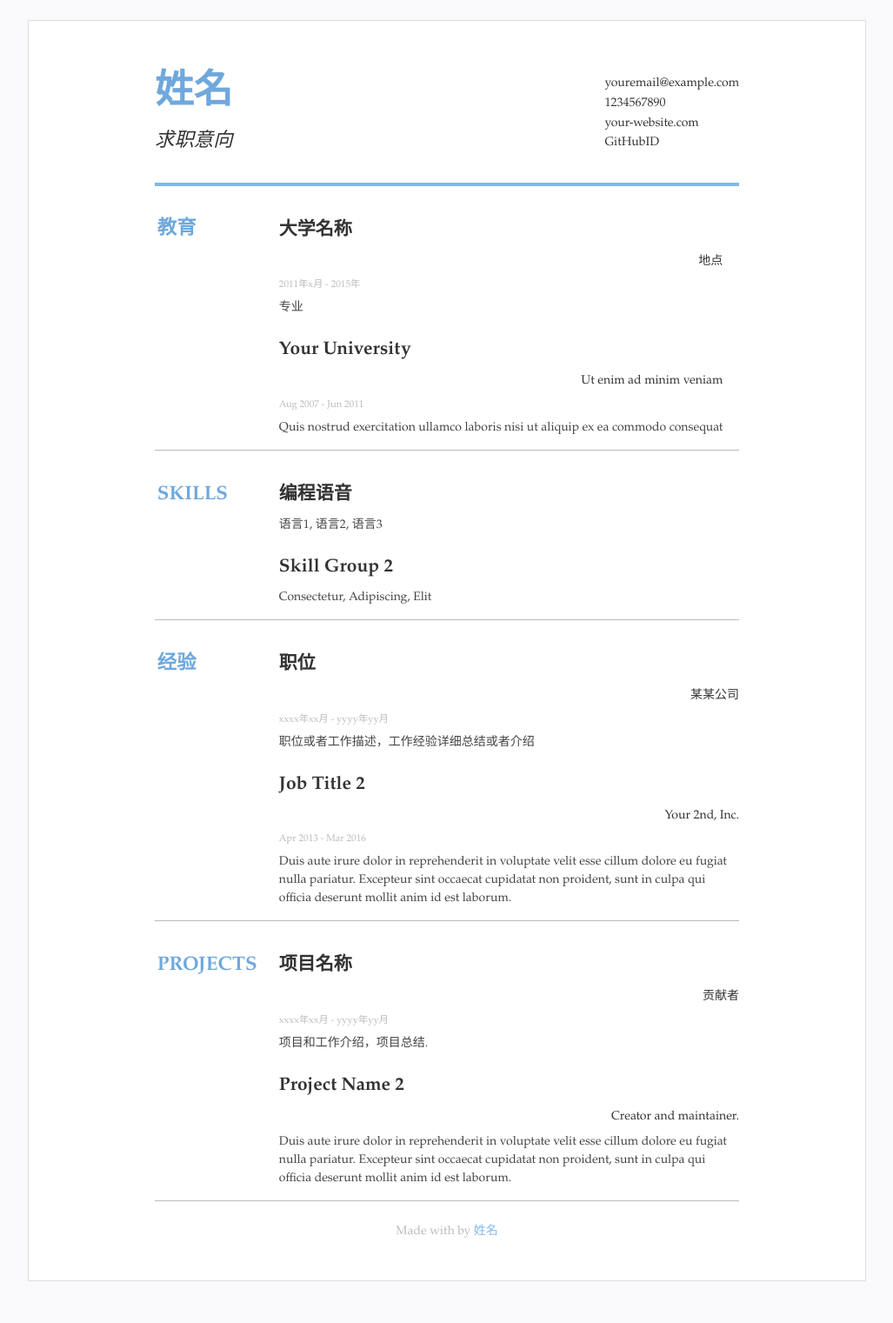
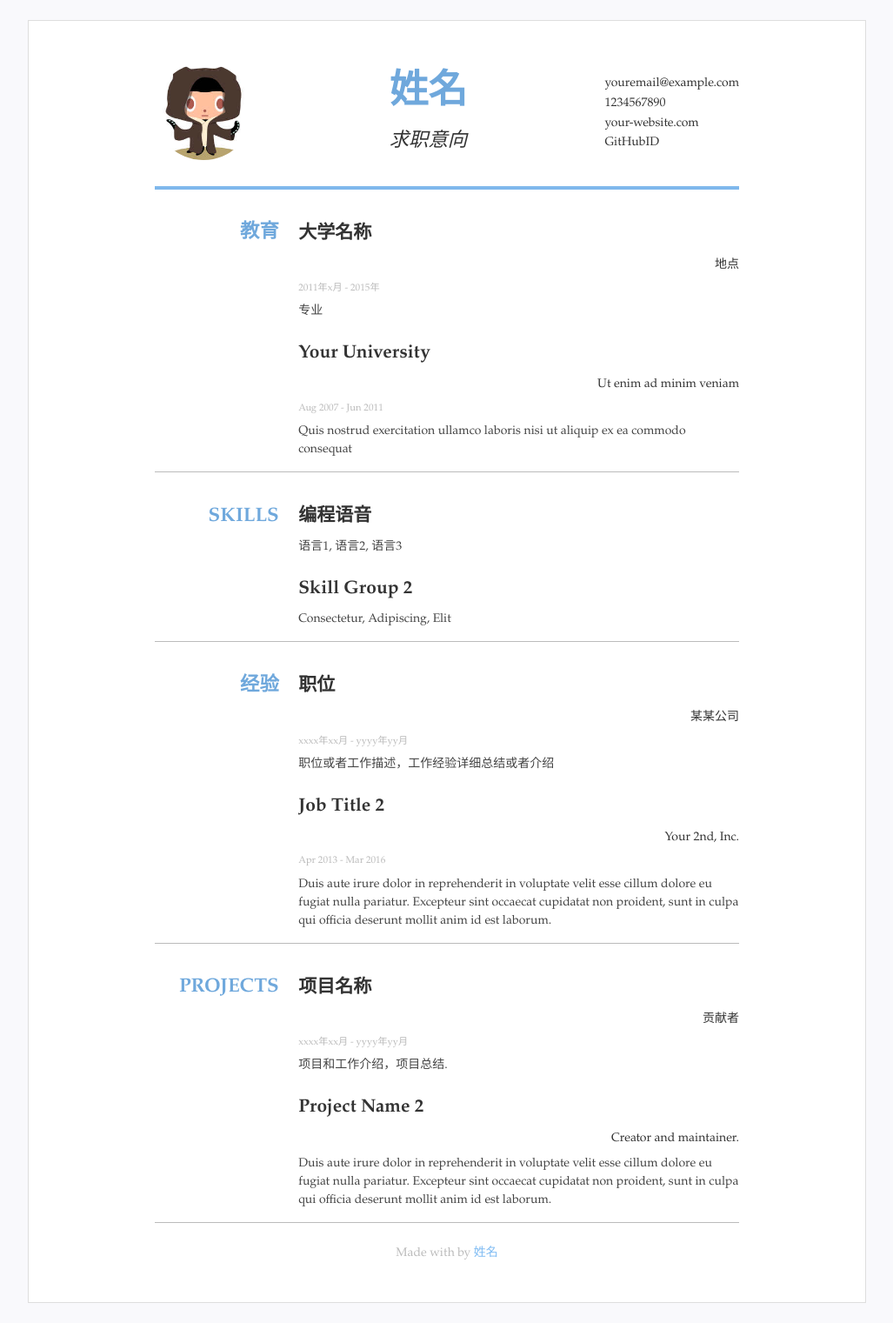
Before and after one commit to NewFuture/CV, a Jekyll site: the page built from index.html, in a window 1280 px wide. Shown: the whole page at 87% size, without its empty margins (126-1153 px from the left). Built offline with Jekyll 4.4.1, drawn with Linux system fonts in a browser that asks for light colours; before the commit the page ends 1496 px from its top, so only the background shows below that.

Commit message:
默认照片

```diff
--- a/_data/resume.yml
+++ b/_data/resume.yml
@@ -1,6 +1,7 @@
 title: 简历标题
 name: 姓名
 jobtitle: 求职意向
+photo: "assets/img/photo.jpg"
 contact:
   - icon: fa-envelope
     text: youremail@example.com
--- a/_sass/print.scss
+++ b/_sass/print.scss
@@ -19,6 +19,10 @@
     body {
         border: 0 !important;
         padding: 0;
+    }
+
+    .avatar img{
+        border-radius: 1%;
     }
 
     a,
--- a/_sass/resume.scss
+++ b/_sass/resume.scss
@@ -57,13 +57,13 @@ header {
 }
 
 .avatar img{
-  max-width: 10em;
-  max-height: 10em;
+  max-width: 8.5em;
+  max-height: 8.5em;
   border-radius: 50%;
 }
 .avatar,#name-wrapper {
   padding-top: 2rem;
-  padding-bottom: 2rem;
+  padding-bottom: 1.5rem;
 }
 #fullname{
   font-size: 3.2rem;
@@ -77,7 +77,7 @@ header {
 #contact{
   font-size: 1rem;
   padding-top: 2.9rem;
-  padding-bottom: 2rem;
+  padding-bottom: 1.5rem;
 }
 .contact-item{
 }
@@ -89,9 +89,10 @@ section{
 }
 .title{
   font-size: 1.6rem;
-  text-align: left;
+  text-align: right;
+  margin-right: 1em;
   min-width: 10rem;
-  padding-bottom: .4rem;
+  // padding-bottom: .4rem;
   font-weight: 800;
   color: #6fa8dc;
 }
--- a/index.html
+++ b/index.html
@@ -14,9 +14,9 @@ layout: default
 <body>
   <div class="container">
     <header>
-      {% if site.data.resume.avatar %}
+      {% if site.data.resume.photo %}
       <div class="avatar">
-        <img src="{{site.data.resume.avatar}}" alt="头像">
+        <img src="{{site.data.resume.photo}}" alt="头像">
       </div>
       {% endif %}
       <div id="name-wrapper">
```
Also changed, not shown: assets/img/photo.jpg (added).
